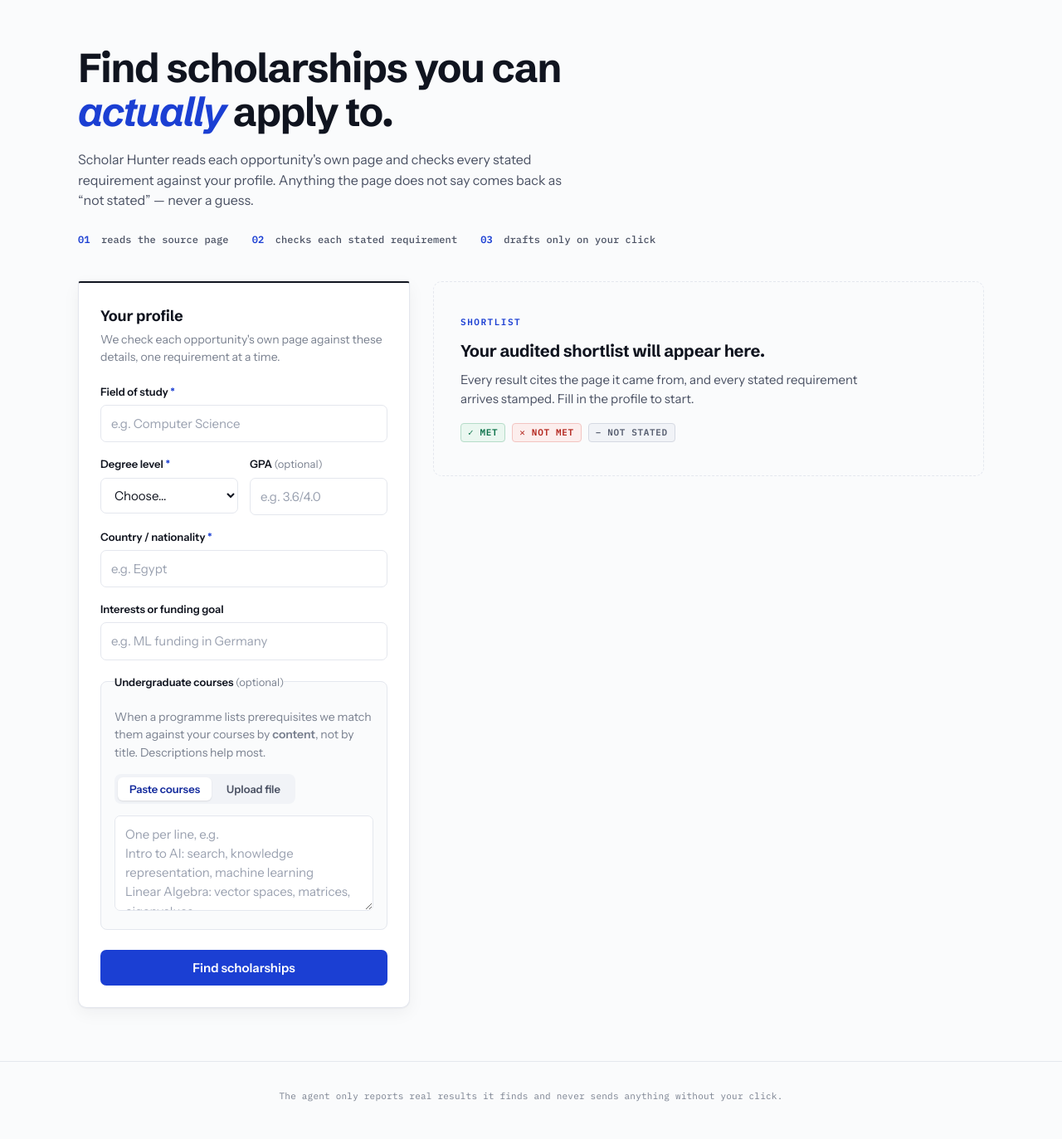
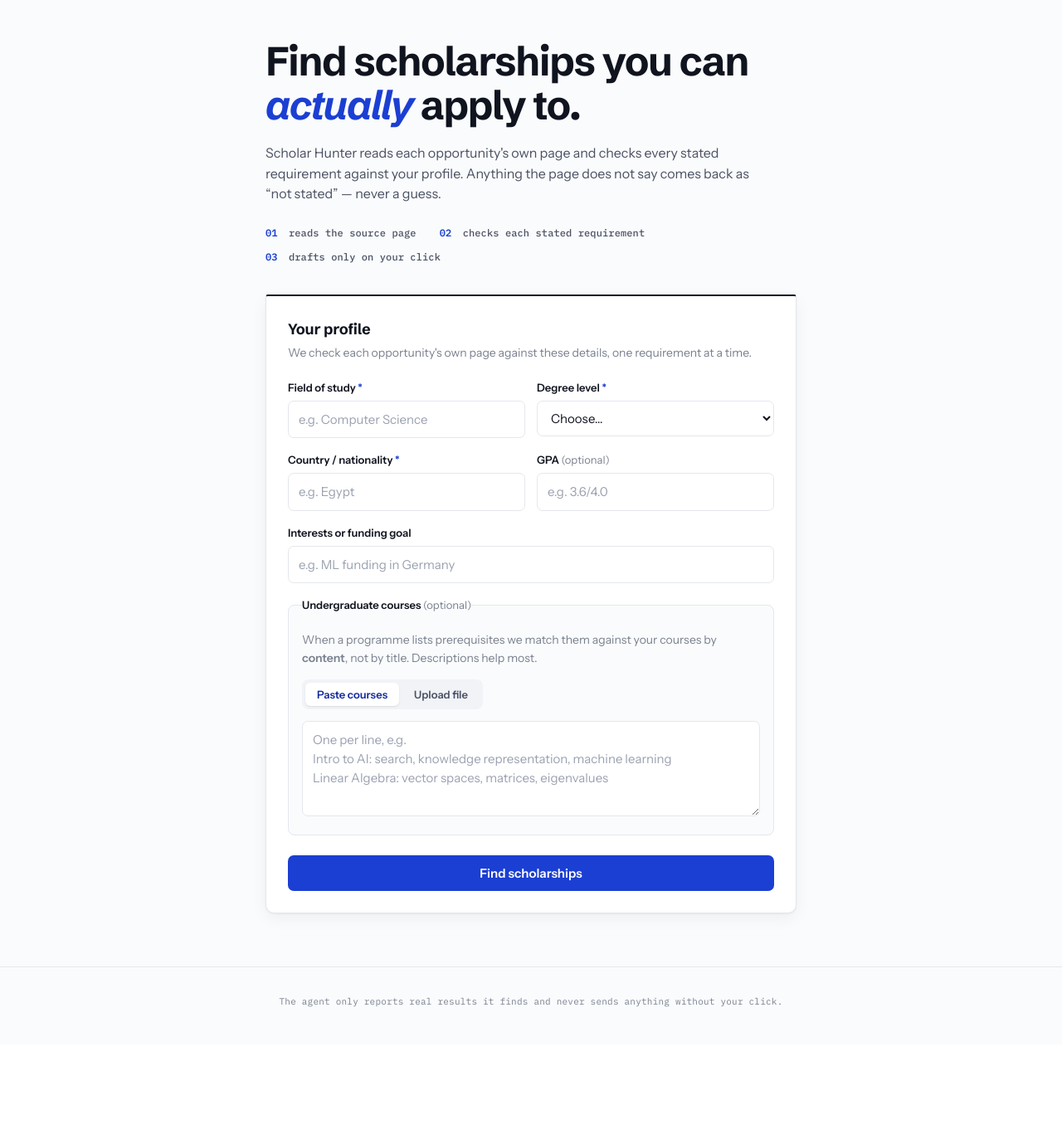
Before and after one commit to ahmeddmostafaa4/scholar-hunter, a Flask app: page / in a window 1280 px wide. Shown: the part 64-1437 px from the top of the page at 83% size. After the commit the page ends 1278 px from the top, so only its background shows below. Run offline with Flask 3, Linux system fonts and the light colour scheme; data that the repository does not hold is empty; parts of the project's set-up code (start-up, migrations or seed data) failed here and were passed over.

Commit message:
Split profile and shortlist into two pages
The profile is now a focused, centred sheet under the hero; submitting
swaps the whole page for the shortlist, which gets the full width. An
audit strip restates what the shortlist was checked against, with an
Edit profile button that returns to the form with every value intact
and a backlink to reach the existing shortlist without re-searching.
A failed search returns to the form with the error banner. The stamp
specimen moved from the removed idle panel into the loading state, and
a new Playwright test covers the page swap and round-trip.

Co-Authored-By: Claude Fable 5 <noreply@anthropic.com>

```diff
--- a/static/style.css
+++ b/static/style.css
@@ -87,7 +87,12 @@ h1, h2, h3, .wordmark {
 
 /* --- Hero: the thesis, set in type -------------------------------------- */
 
-.hero { padding: 56px 0 40px; }
+/* One centred reading column: hero, then the profile sheet below it. */
+.hero {
+  max-width: 640px;
+  margin: 0 auto;
+  padding: 48px 0 36px;
+}
 
 .hero__title {
   margin: 0;
@@ -134,15 +139,19 @@ h1, h2, h3, .wordmark {
   margin-right: 6px;
 }
 
-/* --- Layout: profile sheet beside the shortlist -------------------------- */
+/* --- Two pages: the profile, then the shortlist -------------------------- */
 
 .page { padding-bottom: 64px; }
 
-.layout {
-  display: grid;
-  grid-template-columns: 400px 1fr;
-  gap: 28px;
-  align-items: start;
+.form-wrap {
+  max-width: 640px;
+  margin: 0 auto;
+}
+
+.sheet {
+  max-width: 900px;
+  margin: 0 auto;
+  padding-top: 32px;
 }
 
 .card {
@@ -154,12 +163,72 @@ h1, h2, h3, .wordmark {
 }
 
 .form-card {
-  position: sticky;
-  top: 24px;
   border-top: 2px solid var(--ink);
   border-top-left-radius: 3px;
   border-top-right-radius: 3px;
 }
+
+/* The submitted profile, restated on the shortlist page like a file header. */
+.audit-strip {
+  display: flex;
+  align-items: center;
+  justify-content: space-between;
+  gap: 16px;
+  background: var(--surface);
+  border: 1px solid var(--line);
+  border-top: 2px solid var(--ink);
+  border-radius: var(--radius);
+  border-top-left-radius: 3px;
+  border-top-right-radius: 3px;
+  box-shadow: var(--shadow);
+  padding: 14px 18px;
+  margin-bottom: 20px;
+}
+
+.audit-strip__body {
+  display: flex;
+  align-items: baseline;
+  gap: 12px;
+  min-width: 0;
+}
+
+.audit-strip__label {
+  font-family: var(--mono);
+  font-size: 0.6875rem;
+  font-weight: 600;
+  letter-spacing: 0.14em;
+  text-transform: uppercase;
+  color: var(--cobalt);
+  flex: none;
+}
+
+.audit-strip__text {
+  font-family: var(--mono);
+  font-size: 0.75rem;
+  color: var(--ink-soft);
+  overflow: hidden;
+  text-overflow: ellipsis;
+  white-space: nowrap;
+}
+
+.backlink-row {
+  margin: 0 0 14px;
+  text-align: right;
+}
+
+.linkish {
+  border: 0;
+  background: none;
+  padding: 0;
+  font-family: var(--mono);
+  font-size: 0.75rem;
+  font-weight: 500;
+  color: var(--cobalt-deep);
+  cursor: pointer;
+}
+
+.linkish:hover { text-decoration: underline; }
+.linkish:focus-visible { outline: 2px solid var(--cobalt); outline-offset: 2px; }
 
 .card__title {
   margin: 0 0 4px;
@@ -366,40 +435,9 @@ textarea { resize: vertical; min-height: 92px; font-size: 0.9375rem; }
 
 @keyframes spin { to { transform: rotate(360deg); } }
 
-/* --- Idle / loading ------------------------------------------------------- */
+/* --- Loading -------------------------------------------------------------- */
 
-.idle {
-  border: 1px dashed var(--line);
-  border-radius: var(--radius);
-  padding: 40px 32px;
-  text-align: left;
-}
-
-.idle__kicker {
-  margin: 0 0 10px;
-  font-family: var(--mono);
-  font-size: 0.6875rem;
-  font-weight: 600;
-  letter-spacing: 0.14em;
-  text-transform: uppercase;
-  color: var(--cobalt);
-}
-
-.idle__title {
-  margin: 0 0 8px;
-  font-size: 1.25rem;
-  font-weight: 700;
-  letter-spacing: -0.015em;
-}
-
-.idle__text {
-  margin: 0;
-  max-width: 52ch;
-  color: var(--ink-soft);
-  font-size: 0.9375rem;
-}
-
-.idle__stamps {
+.loading__stamps {
   display: flex;
   flex-wrap: wrap;
   gap: 8px;
@@ -725,14 +763,16 @@ textarea { resize: vertical; min-height: 92px; font-size: 0.9375rem; }
 /* --- Responsive ----------------------------------------------------------- */
 
 @media (max-width: 960px) {
-  .layout { grid-template-columns: 1fr; }
-  .form-card { position: static; }
-  .hero { padding: 40px 0 32px; }
+  .hero { padding: 40px 0 28px; }
+  .sheet { padding-top: 20px; }
 }
 
 @media (max-width: 640px) {
   .shell { padding: 0 16px; }
   .card { padding: 20px; }
+  .audit-strip { flex-direction: column; align-items: stretch; }
+  .audit-strip__body { flex-direction: column; gap: 4px; }
+  .audit-strip__text { white-space: normal; }
   .grid { grid-template-columns: 1fr; }
   .result__head { flex-direction: column; }
   .badge { align-self: flex-start; }
--- a/templates/index.html
+++ b/templates/index.html
@@ -22,9 +22,10 @@
       </div>
     </header>
 
-    <!-- Thesis -->
-    <section class="hero">
-      <div class="shell">
+    <main class="shell page">
+      <!-- ============ Page one: the profile ============ -->
+      <section id="profile-view" class="view">
+        <div class="hero">
           <h1 class="hero__title">
             Find scholarships you can <em>actually</em> apply to.
           </h1>
@@ -39,11 +40,29 @@
             <li class="chip"><span class="chip__num">03</span> drafts only on your click</li>
           </ol>
         </div>
-    </section>
 
-    <main class="shell page">
-      <div class="layout">
-        <!-- Profile sheet -->
+        <div class="form-wrap">
+          <!-- Error banner -->
+          <div
+            id="error-banner"
+            class="banner banner--error"
+            role="alert"
+            hidden
+          >
+            <span class="banner__icon" aria-hidden="true">!</span>
+            <div>
+              <strong class="banner__title">Something went wrong</strong>
+              <p class="banner__text" id="error-text"></p>
+            </div>
+          </div>
+
+          <!-- Returns to an existing shortlist without re-searching -->
+          <p class="backlink-row" id="backlink-row" hidden>
+            <button type="button" class="linkish" id="back-to-results">
+              View current shortlist →
+            </button>
+          </p>
+
           <section class="card form-card" aria-labelledby="form-heading">
             <h2 id="form-heading" class="card__title">Your profile</h2>
             <p class="card__hint">
@@ -52,6 +71,7 @@
             </p>
 
             <form id="profile-form" novalidate>
+              <div class="grid">
                 <div class="field">
                   <label for="field_of_study">Field of study <span class="req">*</span></label>
                   <input
@@ -64,7 +84,6 @@
                   />
                 </div>
 
-            <div class="grid">
                 <div class="field">
                   <label for="degree_level">Degree level <span class="req">*</span></label>
                   <select id="degree_level" name="degree_level" required>
@@ -73,6 +92,20 @@
                     <option>Master's</option>
                     <option>PhD</option>
                   </select>
+                </div>
+              </div>
+
+              <div class="grid">
+                <div class="field">
+                  <label for="nationality">Country / nationality <span class="req">*</span></label>
+                  <input
+                    id="nationality"
+                    name="nationality"
+                    type="text"
+                    placeholder="e.g. Egypt"
+                    autocomplete="off"
+                    required
+                  />
                 </div>
 
                 <div class="field">
@@ -85,18 +118,6 @@
                     autocomplete="off"
                   />
                 </div>
-            </div>
-
-            <div class="field">
-              <label for="nationality">Country / nationality <span class="req">*</span></label>
-              <input
-                id="nationality"
-                name="nationality"
-                type="text"
-                placeholder="e.g. Egypt"
-                autocomplete="off"
-                required
-              />
               </div>
 
               <div class="field">
@@ -173,36 +194,19 @@
               </button>
             </form>
           </section>
+        </div>
+      </section>
 
-        <!-- Results column -->
-        <section class="results-col" id="results-area" aria-live="polite">
-          <!-- Error banner -->
-          <div
-            id="error-banner"
-            class="banner banner--error"
-            role="alert"
-            hidden
-          >
-            <span class="banner__icon" aria-hidden="true">!</span>
-            <div>
-              <strong class="banner__title">Something went wrong</strong>
-              <p class="banner__text" id="error-text"></p>
+      <!-- ============ Page two: the shortlist ============ -->
+      <section id="results-view" class="view sheet" aria-live="polite" hidden>
+        <div class="audit-strip">
+          <div class="audit-strip__body">
+            <span class="audit-strip__label">Profile</span>
+            <span class="audit-strip__text" id="profile-strip"></span>
           </div>
-          </div>
-
-          <!-- Before the first search -->
-          <div id="idle" class="idle">
-            <p class="idle__kicker">Shortlist</p>
-            <h3 class="idle__title">Your audited shortlist will appear here.</h3>
-            <p class="idle__text">
-              Every result cites the page it came from, and every stated
-              requirement arrives stamped. Fill in the profile to start.
-            </p>
-            <p class="idle__stamps" aria-hidden="true">
-              <span class="stamp stamp--met">✓ met</span>
-              <span class="stamp stamp--not_met">✕ not met</span>
-              <span class="stamp stamp--not_stated">– not stated</span>
-            </p>
+          <button type="button" class="btn btn--outline" id="edit-profile">
+            Edit profile
+          </button>
         </div>
 
         <div id="loading" class="loading" hidden>
@@ -212,12 +216,16 @@
             Reading each opportunity's page and checking it against your
             profile. This usually takes under a minute.
           </p>
+          <p class="loading__stamps" aria-hidden="true">
+            <span class="stamp stamp--met">✓ met</span>
+            <span class="stamp stamp--not_met">✕ not met</span>
+            <span class="stamp stamp--not_stated">– not stated</span>
+          </p>
         </div>
 
         <div id="results-summary" class="results-summary" hidden></div>
         <div id="results" class="results"></div>
       </section>
-      </div>
     </main>
 
     <footer class="footer">
```
Also changed, not shown: static/script.js (+48 -2 lines), tests/test_phase7_frontend.py (+19 -0 lines). Lines whose indentation alone changed are shown as unchanged.
